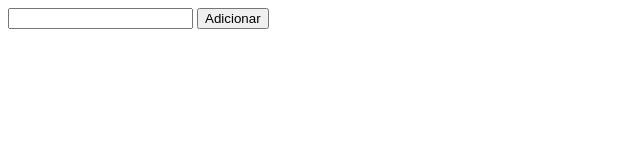
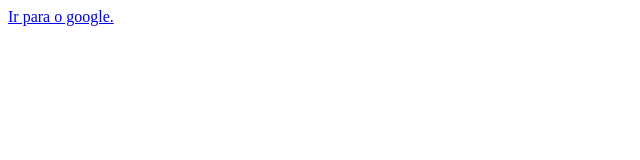
Before and after one commit to sudjoao/dojo-javascript, a plain HTML site: page index.html in a window 1280 px wide. Shown: the whole page, without its empty margins (0-640 px from the left). Drawn offline with Linux system fonts and the light colour scheme.

Commit message:
Learning how to change objects

```diff
--- a/index.html
+++ b/index.html
@@ -5,16 +5,18 @@
     </head>
     <body>
         <div id="app">
-            <input type="text" name="nome" id="nome" />
-            <button class="botao"> Adicionar </button>
+
         </div>
         <script>
-            var inputElement = document.querySelector('input[name=nome]');
-            var btnElement = document.querySelector('button.botao');
-            btnElement.onclick = function(){
-                var text = inputElement.value;
-                alert(text);
-            }
+            var linkElement = document.createElement('a');
+
+            linkElement.setAttribute('href', 'http://www.google.com.br');
+
+            var textElement = document.createTextNode('Ir para o google.');
+            linkElement.appendChild(textElement);
+
+            var containerElement = document.querySelector('#app');
+            containerElement.appendChild(linkElement);
         </script>
     </body>
 </html>
```
